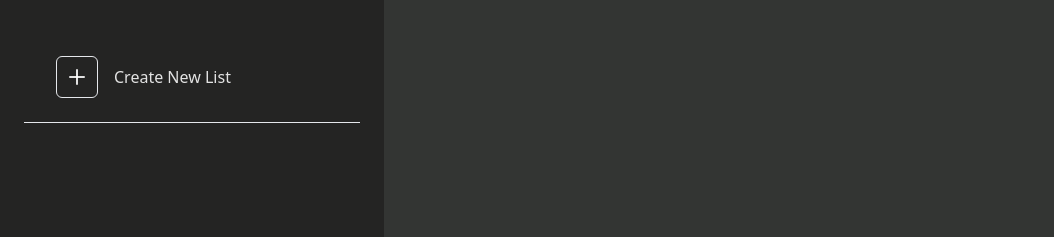
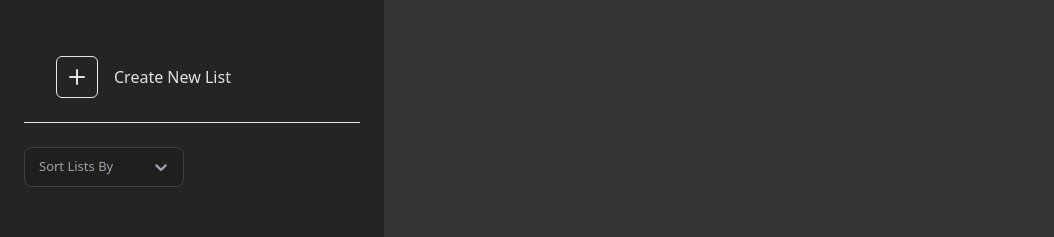
Before and after one commit to a-fatsum/daily-drive, a React (Vite) app: page / in a window 1280 px wide. Shown: the top 237 px of the page, without its empty margins (0-1054 px from the left). Built offline with nearby package versions, Linux system fonts and the light colour scheme.

Commit message:
finished building DropDown component

```diff
--- a/src/App.jsx
+++ b/src/App.jsx
@@ -3,7 +3,7 @@ import { useState, useEffect } from "react";
 import TodoLists from "./components/TodoLists";
 import AddTodoList from "./components/AddTodoList";
 import SelectedTodoPanel from "./components/SelectedTodoPanel";
-import { Plus, ArrowLeft, X } from "lucide-react";
+import { Plus, ArrowLeft } from "lucide-react";
 import { Modal, Box } from "@mui/material";
 import "./App.css";
 
@@ -18,7 +18,9 @@ function App() {
 
   // const [listObj, setListObj] = useState([]);
   const [selectedListId, setSelectedListId] = useState(null);
-  const [sortType, setSortType] = useState("default");
+  const [todosSortType, setTodosSortType] = useState("default");
+  const [listsSortType, setListsSortType] = useState("default");
+
   // Remember that React wil RE-RENDER (That's the magic word) when the state changes.
 
   const colors = [
@@ -148,7 +150,7 @@ function App() {
   ];
 
   function sortTodos(type) {
-    setSortType(type);
+    setTodosSortType(type);
   }
 
   // =====================
@@ -158,11 +160,11 @@ function App() {
 
     const todos = [...selectedList.todos];
 
-    if (sortType === "alphabetical") {
+    if (todosSortType === "alphabetical") {
       return todos.sort((a, b) => a.title.localeCompare(b.title));
     }
 
-    if (sortType === "date") {
+    if (todosSortType === "date") {
       return todos.sort((a, b) => {
         if (!a.dueDate) return 1;
         if (!b.dueDate) return -1;
@@ -170,7 +172,7 @@ function App() {
       });
     }
 
-    if (sortType === "completed") {
+    if (todosSortType === "completed") {
       return todos.sort((a, b) => Number(a.complete) - Number(b.complete));
     }
 
@@ -239,6 +241,8 @@ function App() {
           deleteTodoList={deleteTodoList}
           selectedListId={selectedListId}
           onSelect={setSelectedListId}
+          //
+          sortOptions={sortOptions}
         />
       </div>
 
--- /dev/null
+++ b/src/components/DropDown.jsx
@@ -0,0 +1,99 @@
+import Select from "react-select";
+//
+
+export default function DropDown({ sortOptions, value, onChange }) {
+  const sortSelection = sortOptions.map((selection) => ({
+    value: selection.value,
+    label: selection.label,
+  }));
+
+  //
+  const customStyles = {
+    control: (base, state) => ({
+      ...base,
+      backgroundColor: "#1f1f1e",
+      borderColor: state.isFocused ? "#22c55e" : "#3f3f46",
+      boxShadow: state.isFocused ? "0 0 0 1px #22c55e" : "none",
+      minHeight: 40,
+      padding: "0 4px",
+      borderRadius: 8,
+      cursor: "pointer",
+      transition: "all 0.2s ease",
+      "&:hover": {
+        borderColor: "#22c55e",
+      },
+    }),
+
+    menu: (base) => ({
+      ...base,
+      backgroundColor: "#2b2b2a",
+      borderRadius: 10,
+      marginTop: 8,
+      boxShadow: "0 10px 25px rgba(0,0,0,0.4)",
+      overflow: "hidden",
+    }),
+
+    menuList: (base) => ({
+      ...base,
+      padding: 6,
+    }),
+
+    option: (base, state) => ({
+      ...base,
+      backgroundColor: state.isSelected
+        ? "#22c55e"
+        : state.isFocused
+        ? "#3f3f46"
+        : "transparent",
+      color: state.isSelected ? "#0f172a" : "#e5e7eb",
+      padding: "10px 12px",
+      borderRadius: 6,
+      cursor: "pointer",
+      transition: "background-color 0.15s ease",
+      "&:active": {
+        backgroundColor: "#16a34a",
+      },
+      fontSize: 13,
+    }),
+
+    singleValue: (base) => ({
+      ...base,
+      color: "#e5e7eb",
+      fontSize: 13,
+    }),
+
+    placeholder: (base) => ({
+      ...base,
+      color: "#9ca3af",
+      fontSize: 13,
+    }),
+
+    dropdownIndicator: (base, state) => ({
+      ...base,
+      color: state.isFocused ? "#22c55e" : "#9ca3af",
+      transition: "transform 0.2s ease",
+      transform: state.selectProps.menuIsOpen
+        ? "rotate(180deg)"
+        : "rotate(0deg)",
+      "&:hover": {
+        color: "#22c55e",
+      },
+    }),
+
+    indicatorSeparator: () => ({
+      display: "none",
+    }),
+  };
+
+  //
+  return (
+    <Select
+      options={sortSelection}
+      value={value}
+      styles={customStyles}
+      onChange={onChange}
+      className="w-40"
+      placeholder="Sort Lists By"
+    />
+  );
+}
--- a/src/components/TodoLists.jsx
+++ b/src/components/TodoLists.jsx
@@ -1,4 +1,6 @@
 import TodoLista from "./TodoLista";
+// import Select from "react-select";
+import DropDown from "./DropDown";
 export default function TodoLists({
   listObj,
   addTodos,
@@ -6,10 +8,17 @@ export default function TodoLists({
   onSelect,
   selectedListId,
   sortTodos,
+  sortOptions,
 }) {
   return (
     <>
       <div className="todo-lists ">
+        {/* Drop-down */}
+        <div className="mb-4">
+          <DropDown sortOptions={sortOptions} />
+        </div>
+
+        {/* Lists */}
         <ul className="flex flex-col gap-4 ">
           {listObj.map((listObj) => (
             <TodoLista
```
